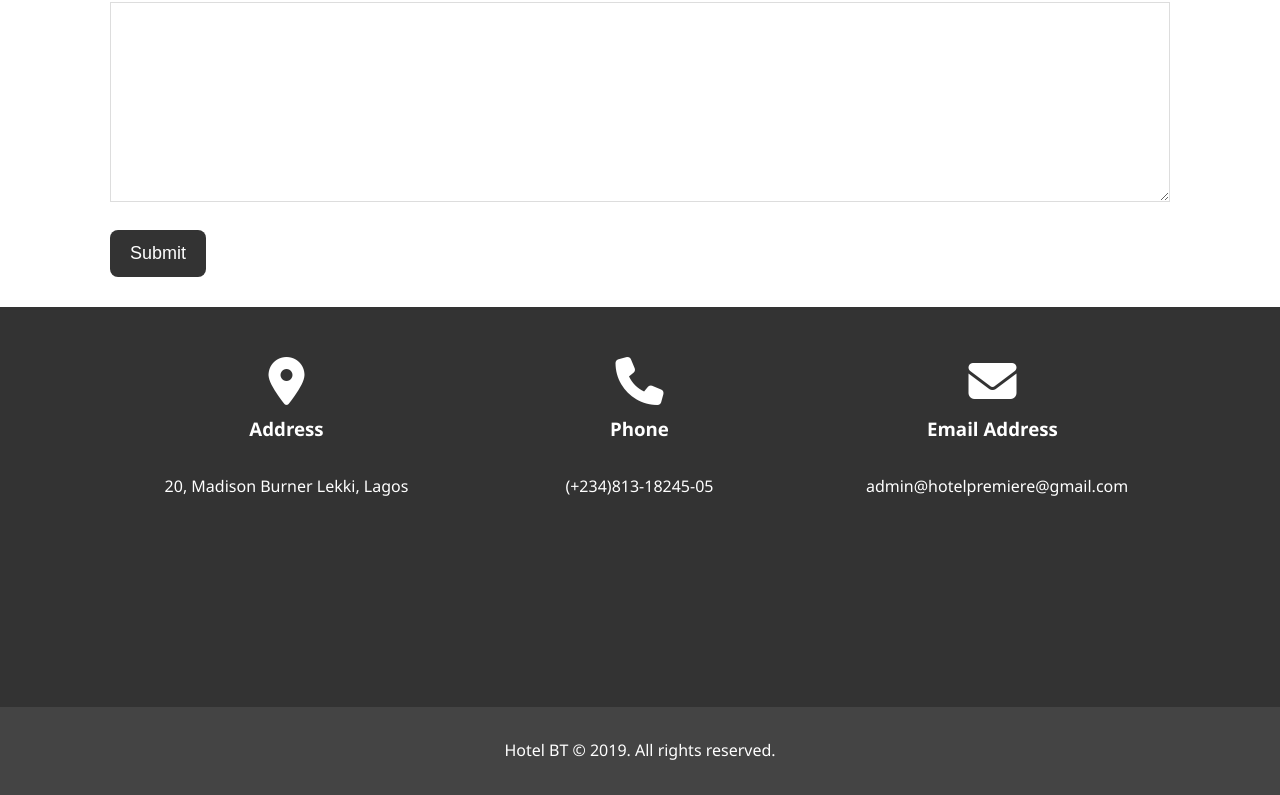
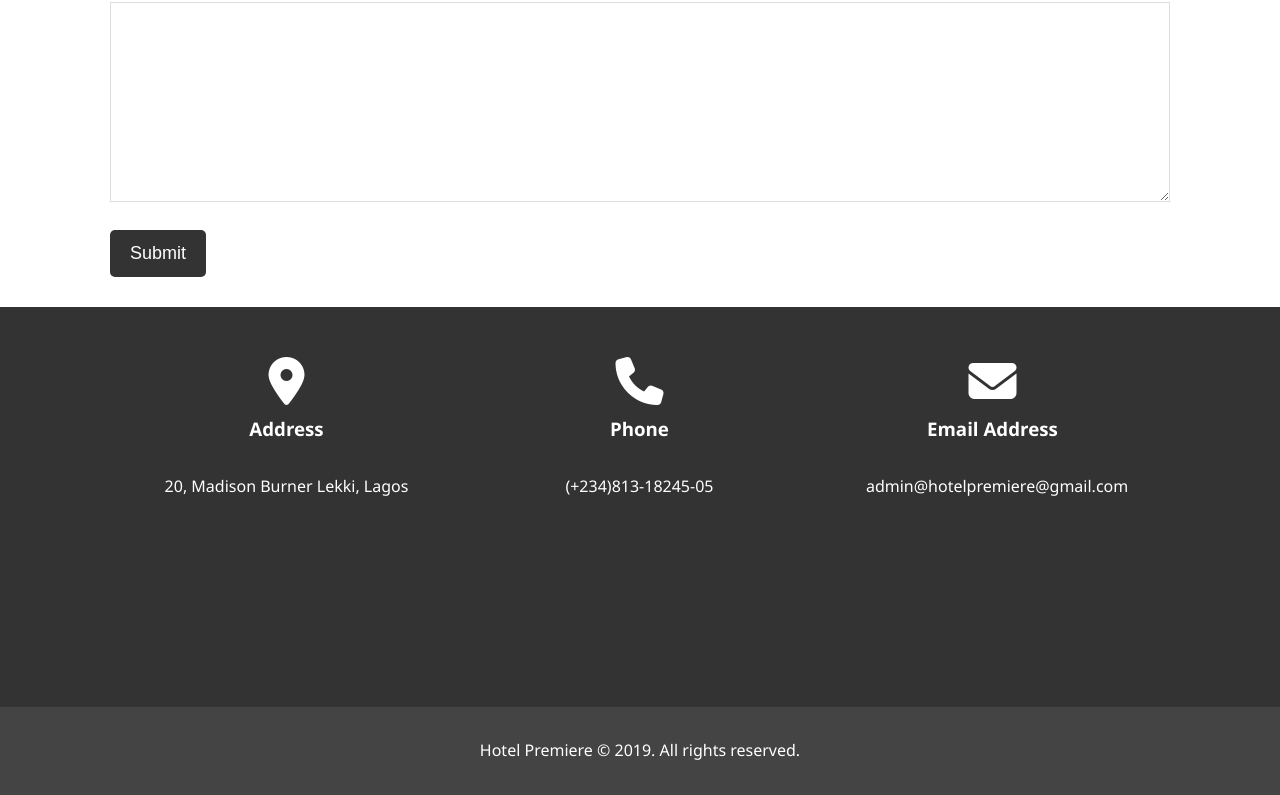
Before and after one commit to BrendanKelly84213/hotel-1, a plain HTML site: page contact.html in a window 1280 px wide. Shown: the part 440-1235 px from the top of the page. Drawn offline with Linux system fonts and the light colour scheme.

Commit message:
finish footer

```diff
--- a/contact.html
+++ b/contact.html
@@ -73,7 +73,7 @@
     </section>
 
     <footer id="main-footer">
-        <p>Hotel BT &copy 2019. All rights reserved.</p>
+        <p>Hotel Premiere &copy 2019. All rights reserved.</p>
     </footer>
 </body>
 
--- a/css/style.css
+++ b/css/style.css
@@ -55,7 +55,7 @@ p{
     padding: 13px 20px;
     border: none;
     cursor: pointer;
-    border-radius: 8px;
+    border-radius: 5px;
 }
 
 .py-1{ padding: 10px 0px; }
```
Also changed, not shown: about.html (+1 -1 lines).
